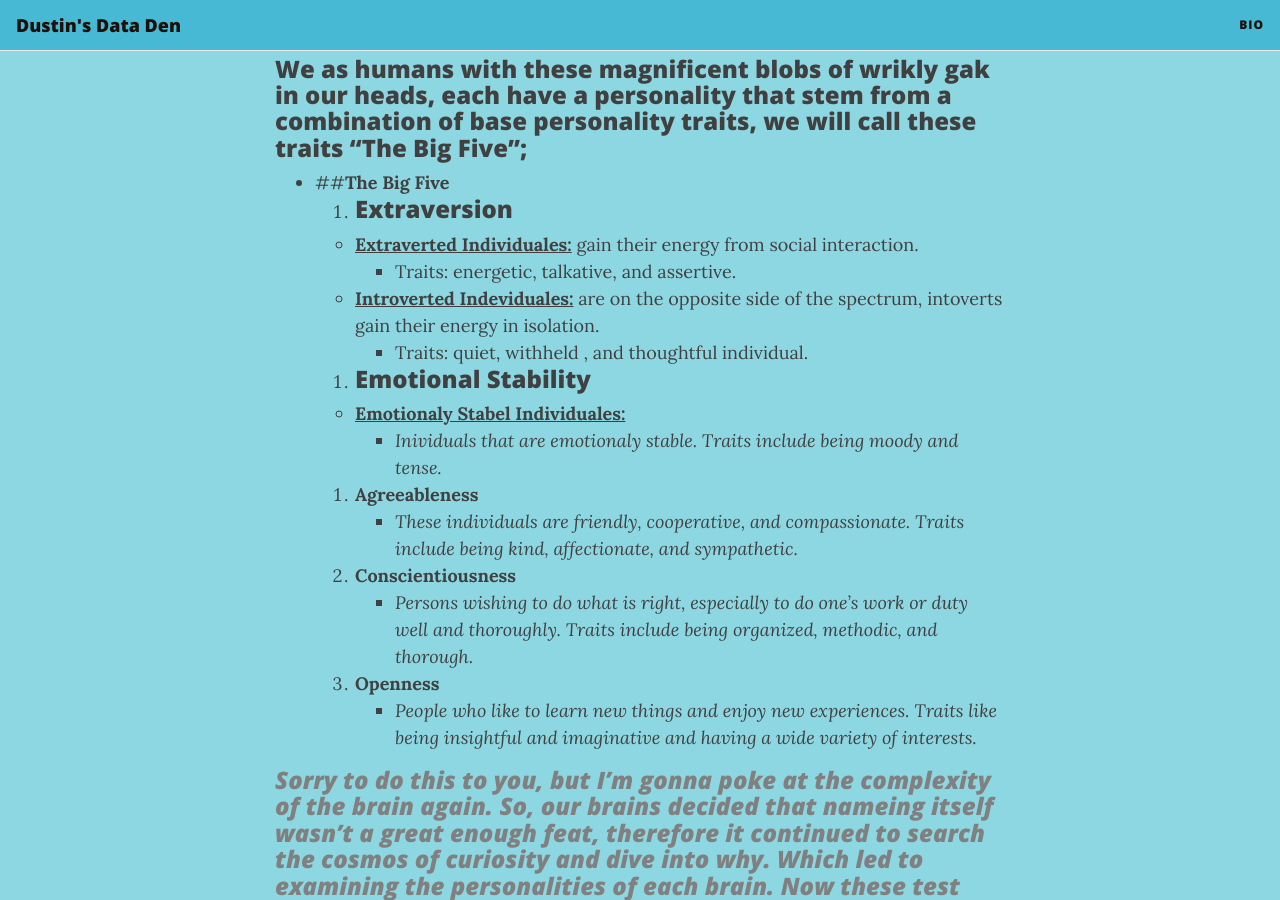
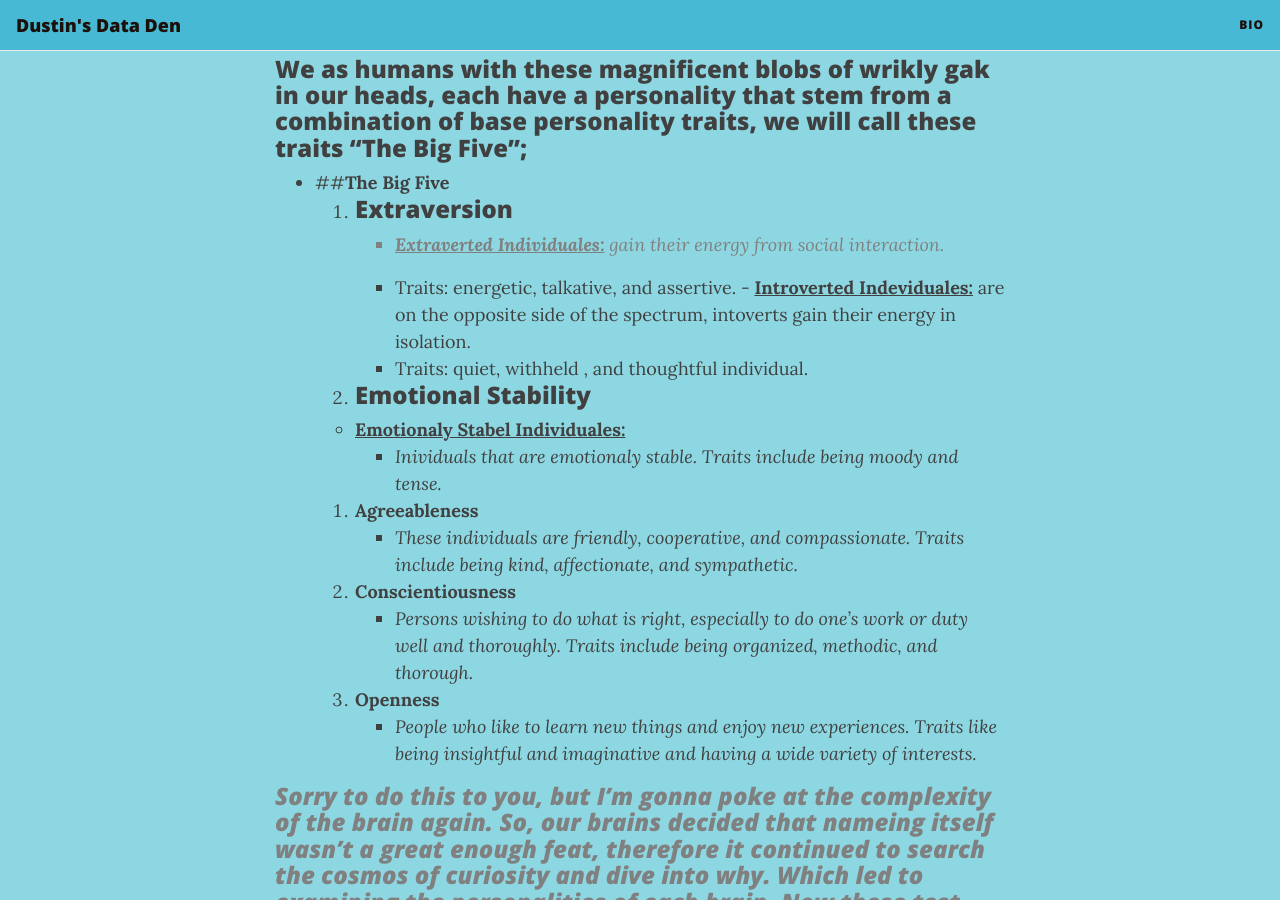
Before and after one commit to dustin-py/dustin-py.github.io, a Jekyll site: the page built from _posts/2020-06-23-myfirstpost.md, in a window 1280 px wide and 900 px high, scrolled down 418 px. Built offline with Jekyll 4.4.1, drawn with Linux system fonts in a browser that asks for light colours; nearby versions of some CDN libraries.

```diff
--- a/_posts/2020-06-23-myfirstpost.md
+++ b/_posts/2020-06-23-myfirstpost.md
@@ -13,12 +13,8 @@ comments: true
 ### We as humans with these magnificent blobs of wrikly gak in our heads, each have a personality that stem from a combination of base personality traits, we will call these traits "The Big Five";
 - ##**The Big Five**
   1. ### **Extraversion**
-
-
-    - <ins>**Extraverted Individuales:**</ins> gain their energy from social interaction.
+   >- <ins>**Extraverted Individuales:**</ins> gain their energy from social interaction.
         - Traits: energetic, talkative, and assertive.
-
-
     - <ins>**Introverted Indeviduales:**</ins> are on the opposite side of the spectrum, intoverts gain their energy in isolation.
         - Traits: quiet, withheld , and thoughtful individual.
 
```
